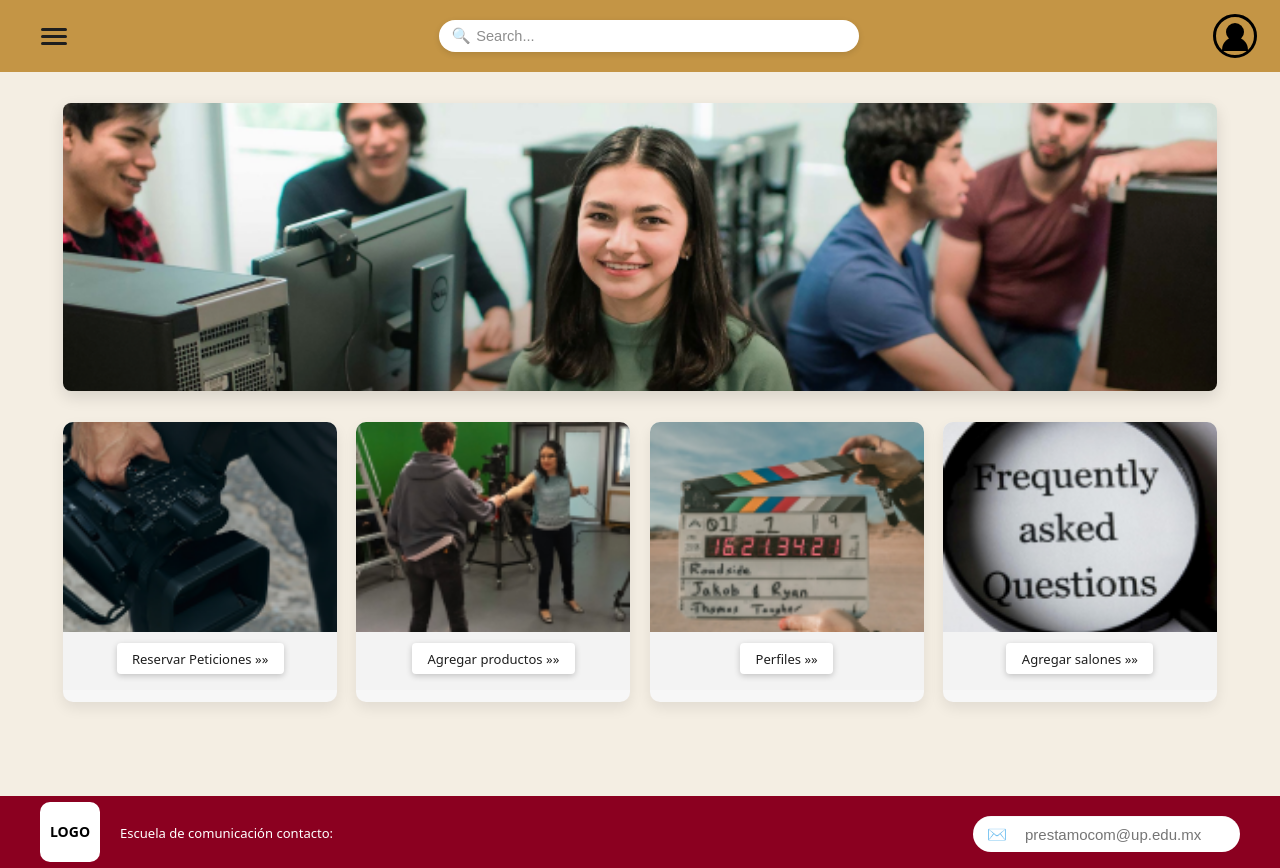
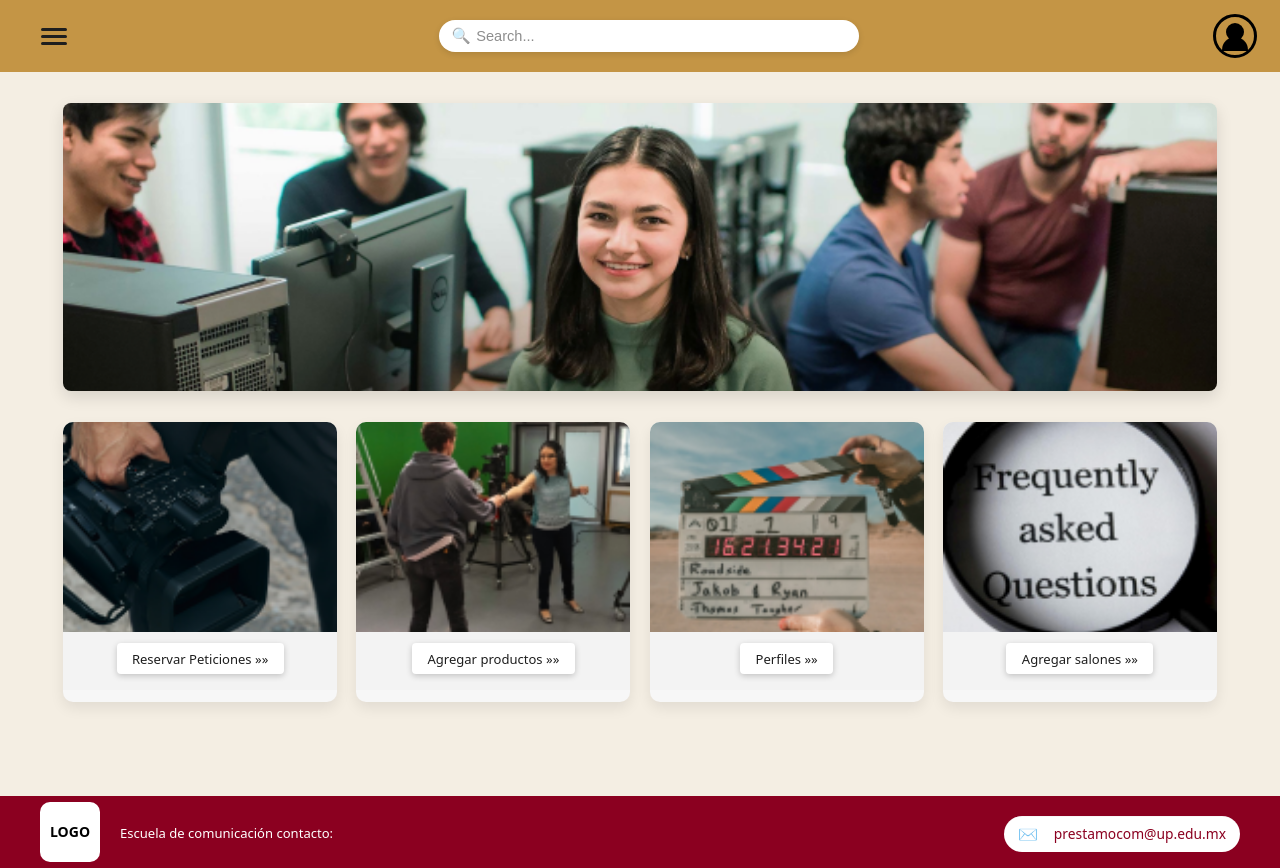
Before and after one commit to 0262370-art/PROYECT_FINAL_FRONT, a React (Vite) app: page /Admin in a window 1280 px wide. Built offline with nearby package versions, Linux system fonts and the light colour scheme.

Commit message:
regina 1 24 nov

```diff
--- a/src/AdminPage.css
+++ b/src/AdminPage.css
@@ -272,6 +272,12 @@
     outline: none;
     color: #8b0020;
     font-size: 0.9rem;
+}
+
+.admin-email-input .admin-email-text {
+  color: #8b0020;
+  font-size: 0.9rem;
+  user-select: text;
 }
 
 /* Botón de volver  */
--- a/src/StudentsPage.css
+++ b/src/StudentsPage.css
@@ -272,6 +272,12 @@
     outline: none;
     color: #8b0020;
     font-size: 0.9rem;
+}
+
+.students-email-input .students-email-text {
+  color: #8b0020;
+  font-size: 0.9rem;
+  user-select: text;
 }
 
 /* Botón de volver  */
--- a/src/components/Admin/AdminPage.jsx
+++ b/src/components/Admin/AdminPage.jsx
@@ -93,7 +93,7 @@ export default function StudentsPage() {
         <div className="admin-footer-right">
           <div className="admin-email-input" title="Enviar correo">
             <span className="admin-email-icon">✉️</span>
-            <input type="email" placeholder="prestamocom@up.edu.mx" />
+            <span className="admin-email-text">prestamocom@up.edu.mx</span>
           </div>
         </div>
       </footer>
--- a/src/components/Students/FaqsPage.jsx
+++ b/src/components/Students/FaqsPage.jsx
@@ -90,7 +90,7 @@ export default function FaqsPage() {
         <div className="students-footer-right">
           <div className="students-email-input" title="Enviar correo">
             <span className="students-email-icon">✉️</span>
-            <input type="email" placeholder="prestamocom@up.edu.mx" />
+            <span className="students-email-text">prestamocom@up.edu.mx</span>
           </div>
         </div>
       </footer>
--- a/src/components/Students/MisReservasPage.jsx
+++ b/src/components/Students/MisReservasPage.jsx
@@ -33,7 +33,7 @@ export default function MisReservasPage() {
         <div className="students-footer-right">
           <div className="students-email-input" title="Enviar correo">
             <span className="students-email-icon">✉️</span>
-            <input type="email" placeholder="prestamocom@up.edu.mx" />
+            <span className="students-email-text">prestamocom@up.edu.mx</span>
           </div>
         </div>
       </footer>
--- a/src/components/Students/ReservarEquipoPage.jsx
+++ b/src/components/Students/ReservarEquipoPage.jsx
@@ -51,7 +51,7 @@ export default function ReservarEquipoPage() {
 				<div className="students-footer-right">
 					<div className="students-email-input" title="Enviar correo">
 						<span className="students-email-icon">✉️</span>
-						<input type="email" placeholder="prestamocom@up.edu.mx" />
+						<span className="students-email-text">prestamocom@up.edu.mx</span>
 					</div>
 				</div>
 			</footer>
--- a/src/components/Students/ReservarSalonesPage.jsx
+++ b/src/components/Students/ReservarSalonesPage.jsx
@@ -33,7 +33,7 @@ export default function ReservarSalonesPage() {
         <div className="students-footer-right">
           <div className="students-email-input" title="Enviar correo">
             <span className="students-email-icon">✉️</span>
-            <input type="email" placeholder="prestamocom@up.edu.mx" />
+            <span className="students-email-text">prestamocom@up.edu.mx</span>
           </div>
         </div>
       </footer>
--- a/src/components/Students/StudentsPage.jsx
+++ b/src/components/Students/StudentsPage.jsx
@@ -93,7 +93,7 @@ export default function StudentsPage() {
         <div className="students-footer-right">
           <div className="students-email-input" title="Enviar correo">
             <span className="students-email-icon">✉️</span>
-            <input type="email" placeholder="prestamocom@up.edu.mx" />
+            <span className="students-email-text">prestamocom@up.edu.mx</span>
           </div>
         </div>
       </footer>
```
